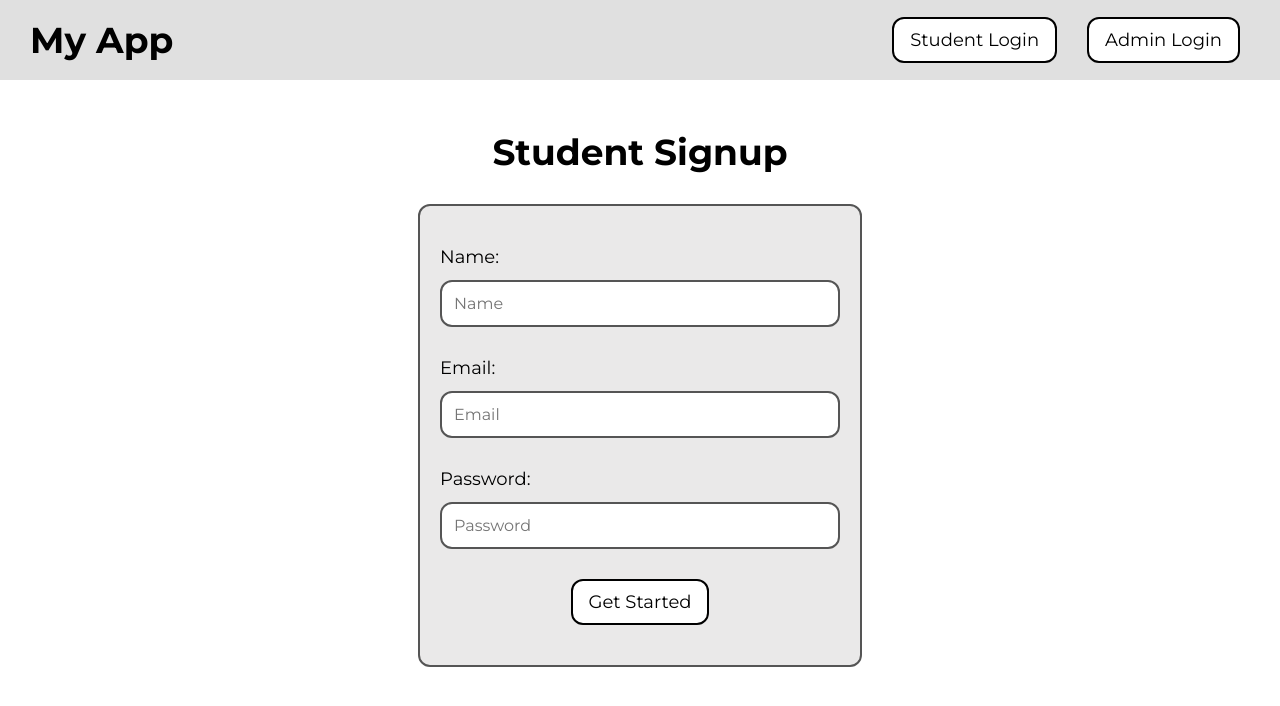
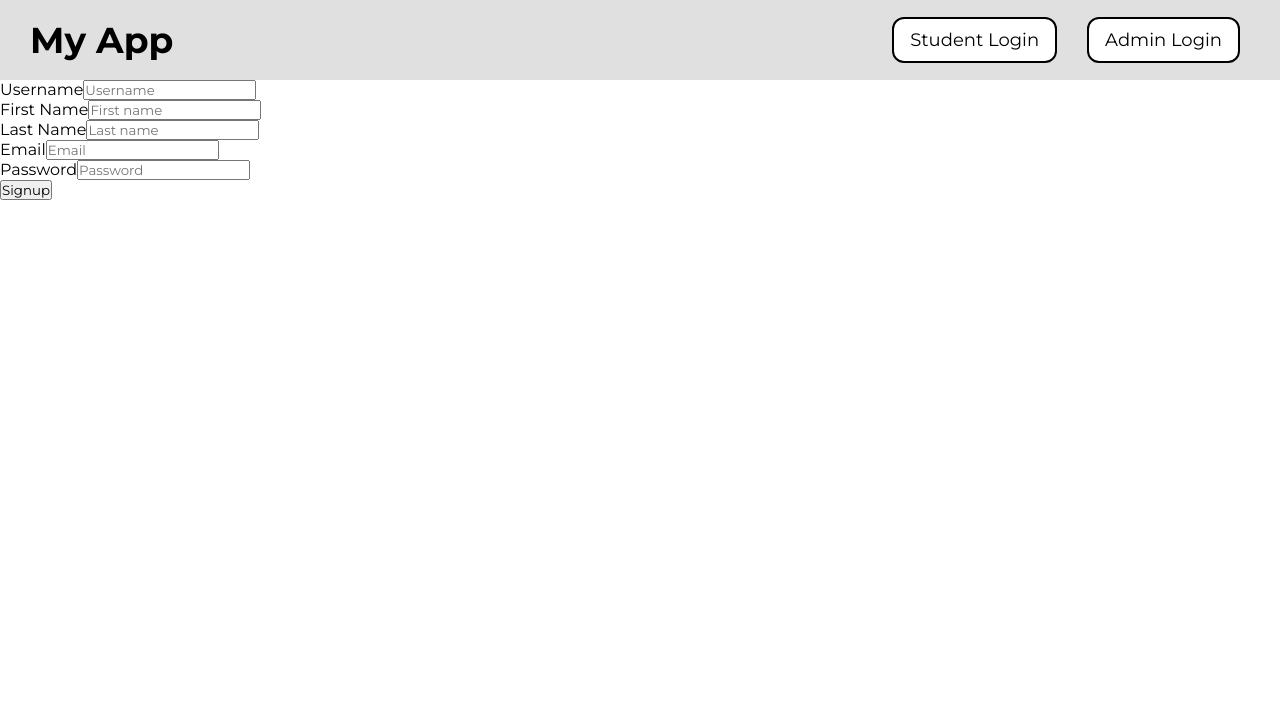
Before and after one commit to kagesite/student-app, a React (Vite) app in the folder frontend/: page / in a window 1280 px wide. Shown: the top 706 px of the page. Built offline with nearby package versions, Linux system fonts and the light colour scheme.

Commit message:
Restarted StudentSignup.jsx. It's now a basic component that can send data to the backend.

```diff
--- a/frontend/src/pages/StudentSignup.jsx
+++ b/frontend/src/pages/StudentSignup.jsx
@@ -1,13 +1,19 @@
 import React, { useState } from 'react'
-import Header from '../components/Header'
-import "../styles/StudentSignup.css"
-import "../styles/Form.css"
-
+import Header from "../components/Header";
 
 function StudentSignup() {
-    const [name, setName] = useState("");
-    const [email, setEmail] = useState("");
-    const [password, setPassword] = useState("");
+    const [formData, setFormData] = useState({
+        username: "",
+        firstName: "",
+        lastName: "",
+        email: "",
+        password: "",
+    })
+
+    const handleChange = (e) => {
+        setFormData({ ...formData, [e.target.name]: e.target.value });
+    }
+
 
     const handleSubmit = (e) => {
         e.preventDefault();
@@ -15,63 +21,80 @@ function StudentSignup() {
         fetch('http://localhost:3001/student/signup', {
             method: "POST",
             headers: {
-                "content-type": "application/json",
+                "Content-type": "application/json",
             },
-            body: JSON.stringify({
-                name,
-                email,
-                password
-            })
+            body: JSON.stringify(formData),
         })
             .then(response => response.json())
-            .then(data => {
-                console.log(`Success: ${data}`);
-            })
-            .catch(error => console.error("Error sending data", error));
-
-        setName("");
-        setEmail("");
-        setPassword("");
-    }
+            .catch(error => console.error("Error posting data"));
 
 
+        setFormData({
+            username: "",
+            firstName: "",
+            lastName: "",
+            email: "",
+            password: "",
+        })
+
+    }
 
     return (
         <div>
             <Header />
-            <div className="form-container">
-                <h2>Student Signup</h2>
             <form onSubmit={(e) => handleSubmit(e)}>
                 <div>
-                        <label>Name:</label>
+                    <label htmlFor="">Username</label>
                     <input
                         type="text"
-                            placeholder='Name'
-                            value={name}
-                            onChange={(e) => setName(e.target.value)}
+                        name='username'
+                        onChange={(e) => handleChange(e)}
+                        value={formData.username}
+                        placeholder='Username'
                     />
                 </div>
                 <div>
-                        <label>Email:</label>
+                    <label htmlFor="">First Name</label>
                     <input
-                            type="email"
-                            placeholder='Email'
-                            value={email}
-                            onChange={(e) => setEmail(e.target.value)}
+                        type="text"
+                        name='firstName'
+                        onChange={(e) => handleChange(e)}
+                        value={formData.firstName}
+                        placeholder='First name'
                     />
                 </div>
                 <div>
-                        <label>Password:</label>
+                    <label htmlFor="">Last Name</label>
+                    <input
+                        type="text"
+                        name='lastName'
+                        onChange={(e) => handleChange(e)}
+                        value={formData.lastName}
+                        placeholder='Last name'
+                    />
+                </div>
+                <div>
+                    <label htmlFor="">Email</label>
+                    <input
+                        type="text"
+                        name='email'
+                        onChange={(e) => handleChange(e)}
+                        value={formData.email}
+                        placeholder='Email'
+                    />
+                </div>
+                <div>
+                    <label htmlFor="">Password</label>
                     <input
                         type="password"
+                        name='password'
+                        onChange={(e) => handleChange(e)}
+                        value={formData.password}
                         placeholder='Password'
-                            value={password}
-                            onChange={(e) => setPassword(e.target.value)}
                     />
                 </div>
-                    <button type="submit">Get Started</button>
+                <button type='submit'>Signup</button>
             </form>
-            </div>
         </div>
     )
 }
```
Lines whose indentation alone changed are shown as unchanged.
